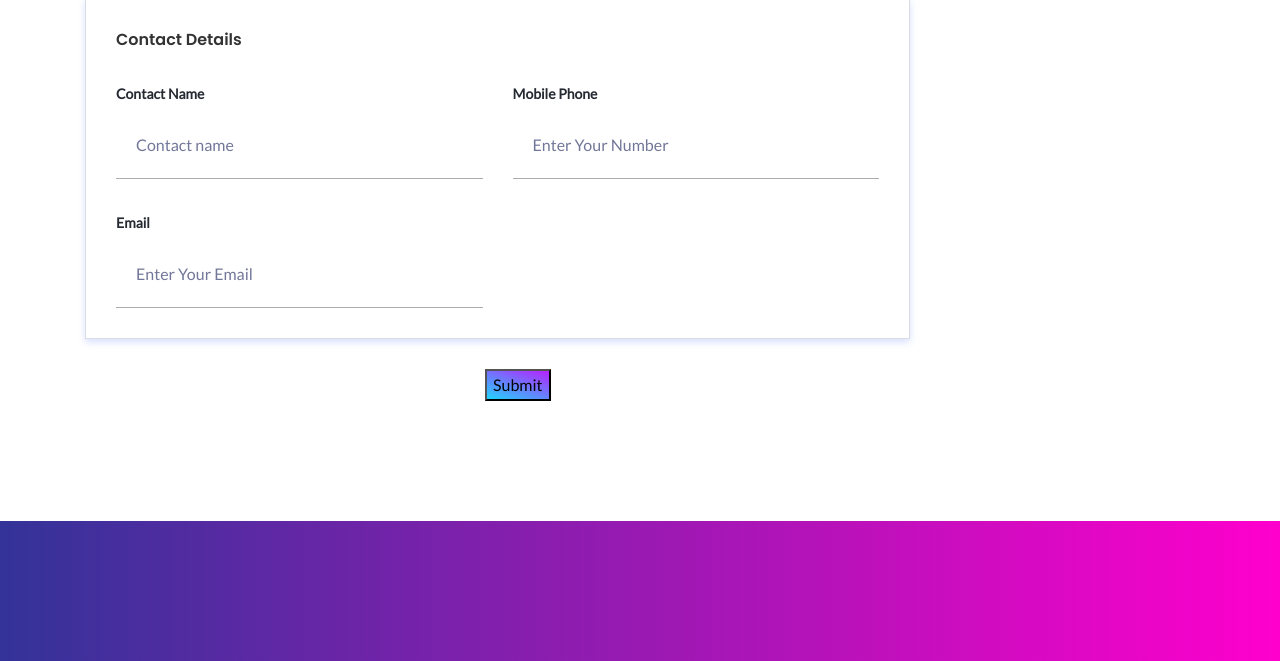
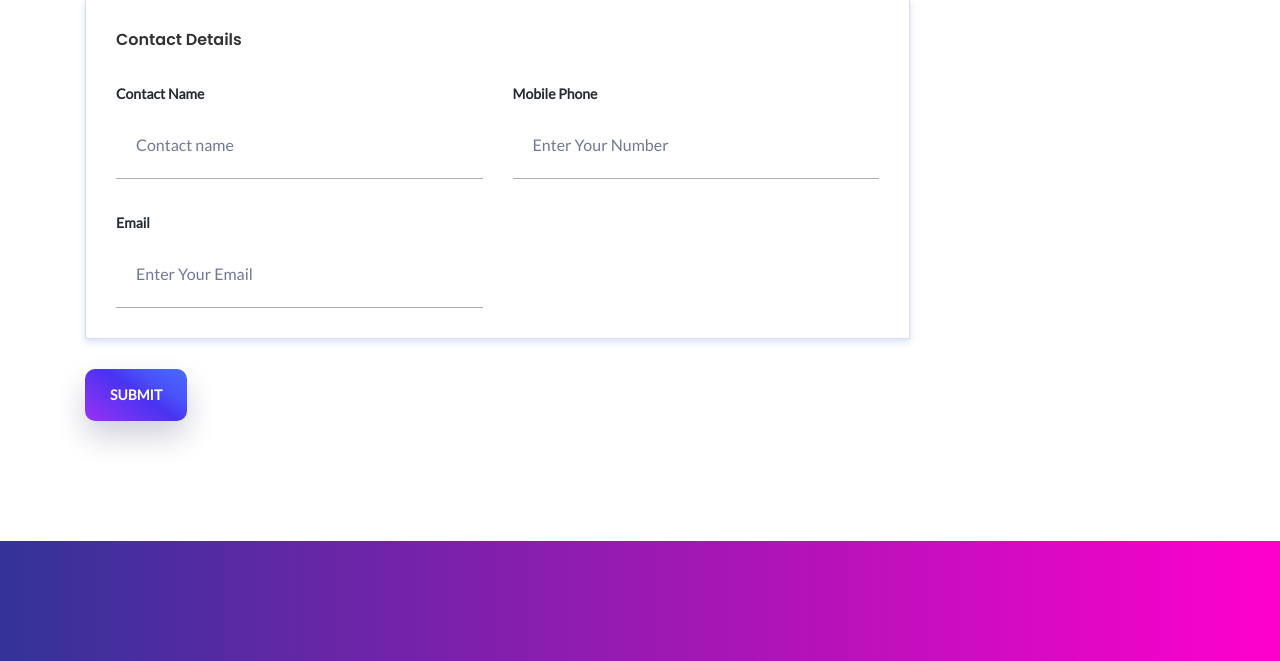
Before and after one commit to sumit735/flyworld, a PHP site: page /service-1.php in a window 1280 px wide. Shown: the part 695-1356 px from the top of the page. Run offline with PHP 8.4, Linux system fonts and the light colour scheme; some libraries are stand-ins or nearby versions.

Commit message:
button changed

```diff
--- a/service-1.php
+++ b/service-1.php
@@ -106,7 +106,7 @@
                     </form>
                 </div><!-- /.flight-list-box -->
                 <!-- /.flight-list-box -->
-                <button type="submit" style="margin-left:50vh;text-align:center;background-image: linear-gradient(19deg, #21D4FD 0%, #B721FF 100%);">Submit</button>
+                <button type="submit" class="rt-btn rt-gradient rt-Bshadow-2 rt-rounded rt-sm text-uppercase">Submit</button>
             </div><!-- /.col-lg-9 -->
             <!-- /.col-lg-3 -->
         </div><!-- /.row -->
```
